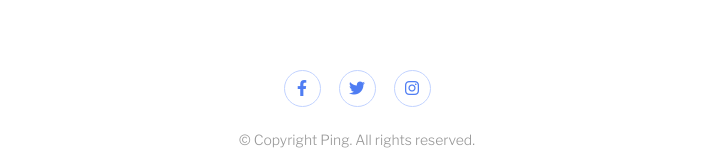
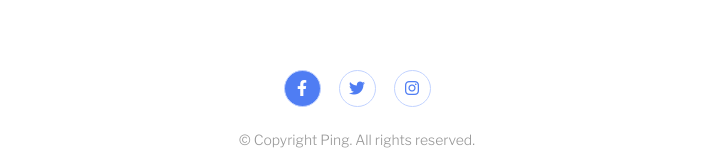
Before and after one commit to Yosity/Ping-coming-soon-page-, a plain HTML site: page index.html in a window 1280 px wide. In both pictures the pointer is over the icon 585 px from the left and 916 px from the top of the page. Shown: the part 828-988 px from the top of the page, without its empty margins (283-996 px from the left). Drawn offline with nearby package versions, Linux system fonts and the light colour scheme.

Commit message:
updated hovers on media

```diff
--- a/style.css
+++ b/style.css
@@ -130,6 +130,14 @@ button:hover {
     border: 1px solid hsl(223, 100%, 88%);
 
     border-radius: 1.2rem;
+    cursor: pointer;
+}
+
+#facebook:hover,
+#twitter:hover,
+#instagram:hover{
+    background-color: hsl(223, 87%, 63%);
+    color: white;
 }
 
 #copyright {
```
